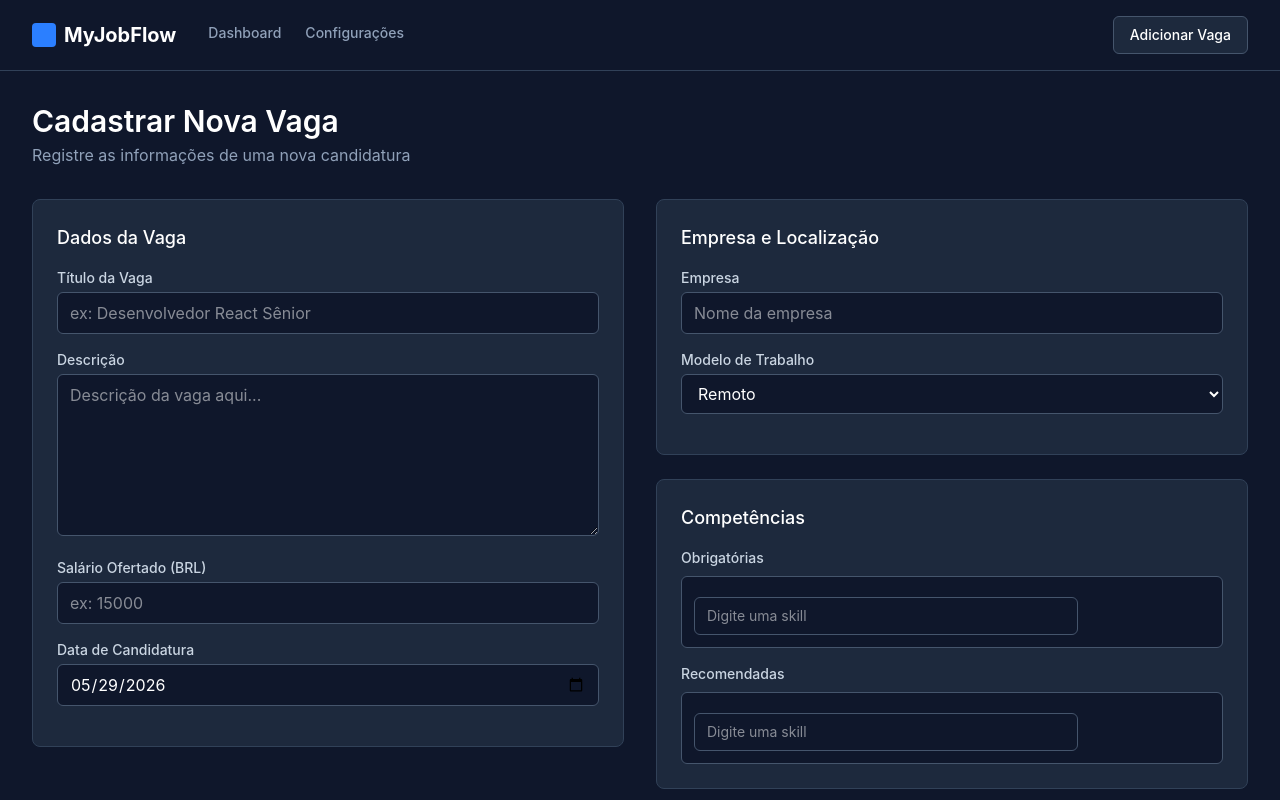
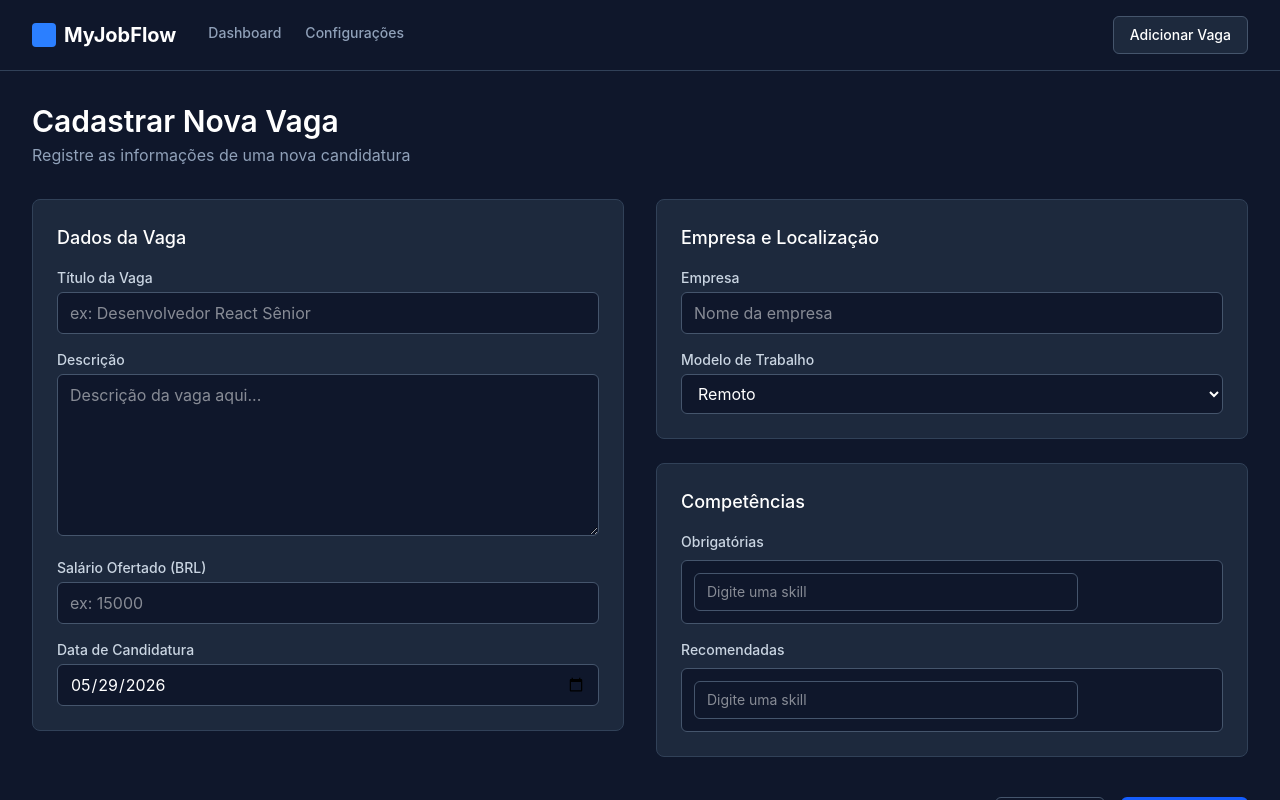
Before and after one commit to NicolasES/my-job-flow, a React (Vite) app in the folder my-job-flow/: page /new-job in a window 1280 px wide. Built offline with nearby package versions, Linux system fonts and the light colour scheme.

Commit message:
feat:improve layout consistency in NewJob form components

```diff
--- a/my-job-flow/src/components/form/SelectInput.tsx
+++ b/my-job-flow/src/components/form/SelectInput.tsx
@@ -13,7 +13,7 @@ interface SelectInputProps extends SelectHTMLAttributes<HTMLSelectElement> {
 
 export function SelectInput({ label, id, options, ...rest }: SelectInputProps) {
     return (
-        <div className="mb-4">
+        <div>
             <label htmlFor={id} className="block text-sm font-medium text-slate-300 mb-1">
                 {label}
             </label>
--- a/my-job-flow/src/components/form/SkillAutocomplete.tsx
+++ b/my-job-flow/src/components/form/SkillAutocomplete.tsx
@@ -45,7 +45,7 @@ export function SkillAutocomplete({ onAddSkill, alreadySelected = [] }: SkillAut
     };
 
     return (
-        <div className="relative w-full max-w-sm mt-2" ref={wrapperRef}>
+        <div className="relative w-full max-w-sm" ref={wrapperRef}>
             <input
                 type="text"
                 value={inputValue}
--- a/my-job-flow/src/components/form/TextAreaInput.tsx
+++ b/my-job-flow/src/components/form/TextAreaInput.tsx
@@ -7,7 +7,7 @@ interface TextAreaInputProps extends TextareaHTMLAttributes<HTMLTextAreaElement>
 export function TextAreaInput({ label, id, ...rest }: TextAreaInputProps) {
     return (
 
-        <div className="mb-4">
+        <div>
             <label htmlFor={id} className="block text-sm font-medium text-slate-300 mb-1">
                 {label}
             </label>
--- a/my-job-flow/src/components/form/TextInput.tsx
+++ b/my-job-flow/src/components/form/TextInput.tsx
@@ -1,15 +1,17 @@
 import type { InputHTMLAttributes } from 'react'
 
 interface TextInputProps extends InputHTMLAttributes<HTMLInputElement> {
-    label: string;
+    label?: string;
 }
 
 export function TextInput({ label, id, ...rest }: TextInputProps) {
     return (
-        <div className="mb-4">
-            <label htmlFor={id} className="block text-sm font-medium text-slate-300 mb-1">
-                {label}
-            </label>
+        <div>
+            {label && (
+                <label htmlFor={id} className="block text-sm font-medium text-slate-300 mb-1">
+                    {label}
+                </label>
+            )}
             <input
                 id={id}
                 className="w-full bg-slate-900 border border-slate-600 rounded-md px-3 py-2 text-white focus:outline-none focus:border-blue-500 focus:ring-1 focus:ring-blue-500"
--- a/my-job-flow/src/pages/NewJob.tsx
+++ b/my-job-flow/src/pages/NewJob.tsx
@@ -54,6 +54,7 @@ export default function NewJob() {
                     <section className="bg-slate-800 p-6 rounded-lg border border-slate-700">
                         <h2 className="text-lg font-medium text-white mb-4">Dados da Vaga</h2>
 
+                        <div className='flex flex-col gap-4'>
                             {/* Using our new reusable component */}
                             <TextInput
                                 label="Título da Vaga"
@@ -82,6 +83,7 @@ export default function NewJob() {
                                 id="appliedAt"
                                 defaultValue={new Date().toISOString().split('T')[0]}
                             />
+                        </div>
                     </section>
 
                 </div>
@@ -93,6 +95,7 @@ export default function NewJob() {
                     <section className="bg-slate-800 p-6 rounded-lg border border-slate-700">
                         <h2 className="text-lg font-medium text-white mb-4">Empresa e Localização</h2>
 
+                        <div className='flex flex-col gap-4'>
                             <TextInput
                                 label="Empresa"
                                 id="company"
@@ -104,7 +107,7 @@ export default function NewJob() {
                                 id="workModel"
                                 options={workModelOptions}
                             />
-
+                        </div>
                     </section>
 
                     {/* Card: Competencies */}
```
Lines whose indentation alone changed are shown as unchanged.
